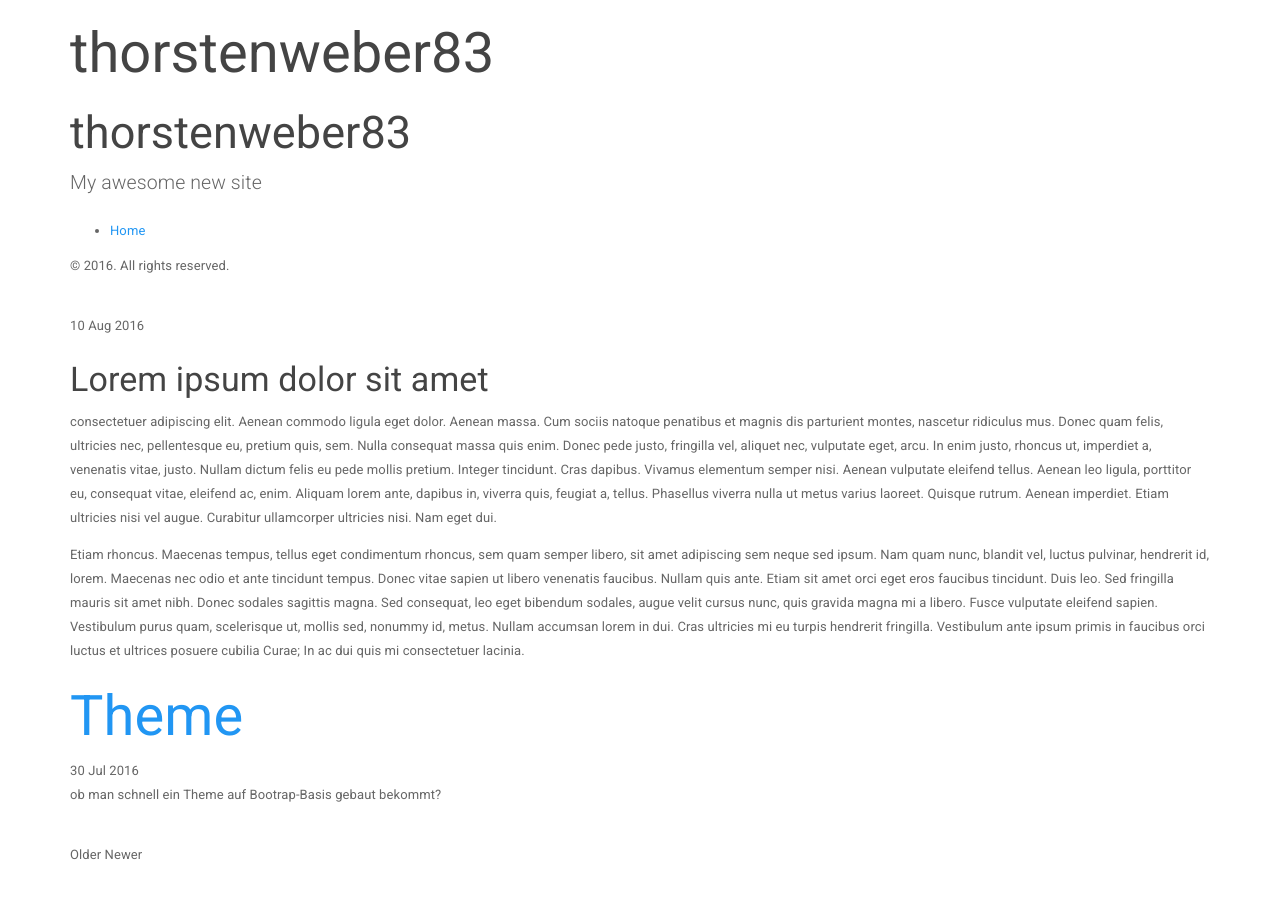
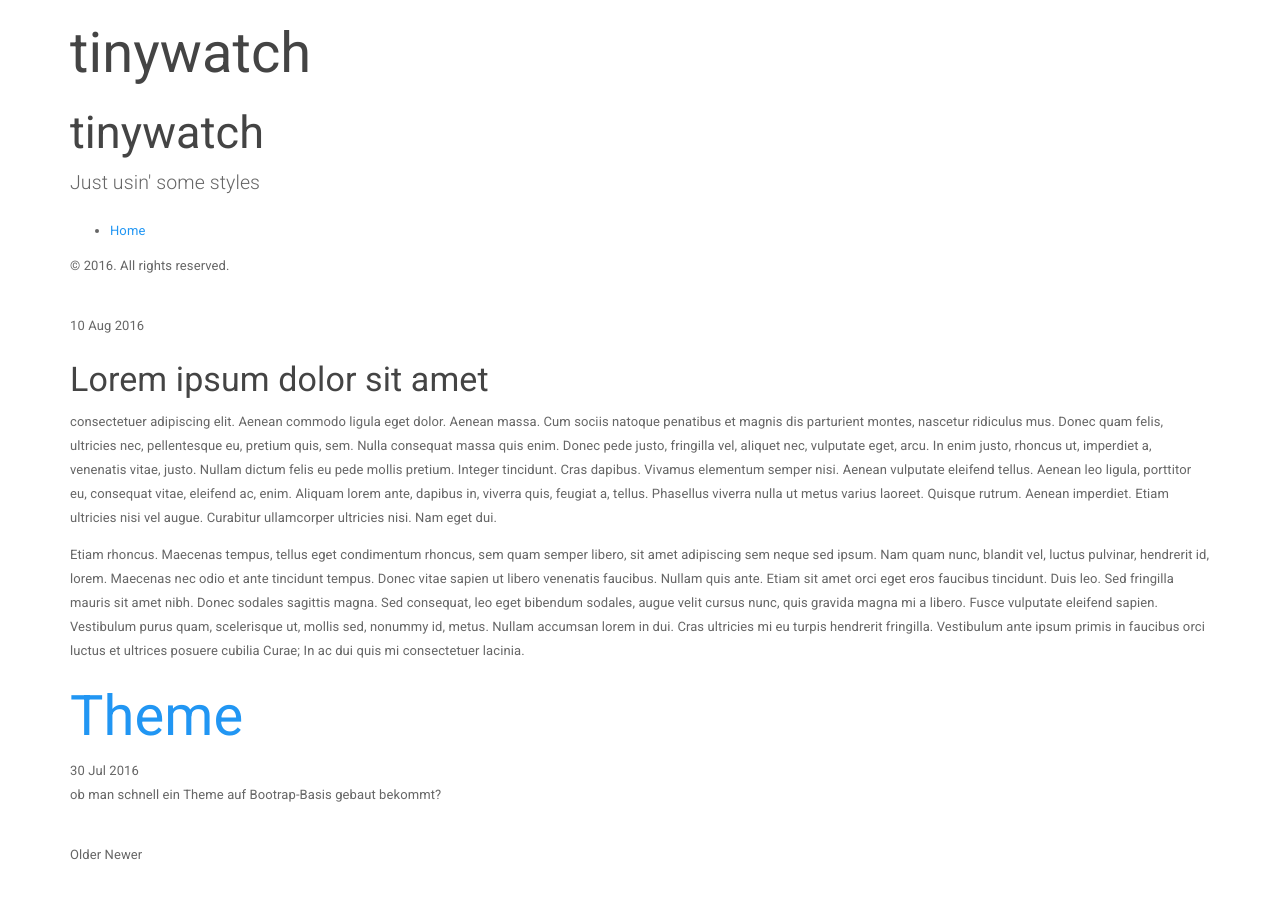
Before and after one commit to thorstenweber83/thorstenweber83.github.io, a Jekyll site: the page built from index.html, in a window 1280 px wide. Built offline with Jekyll 4.4.1, drawn with Linux system fonts in a browser that asks for light colours; the list of posts is cut into pages by our own code.

Commit message:
update title and description

```diff
--- a/_config.yml
+++ b/_config.yml
@@ -2,7 +2,7 @@
 highlighter: rouge
 markdown: kramdown
 url: http://thorstenweber83.github.io
-title: thorstenweber83
-tagline: A log of everyday life
-description: My awesome new site
+title: tinywatch
+tagline: bootswatch tinypress theme
+description: Just usin' some styles
 paginate: 5
```
